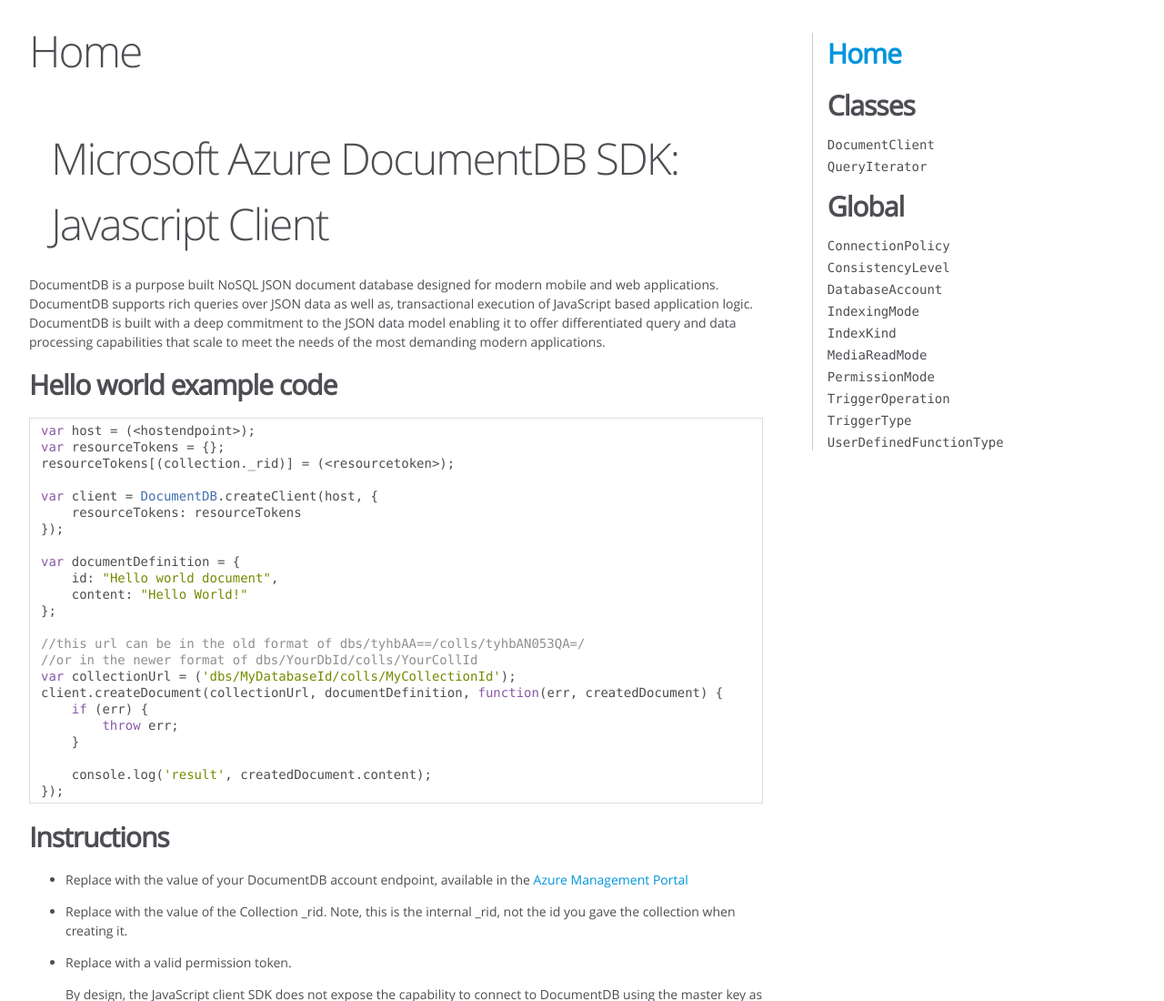
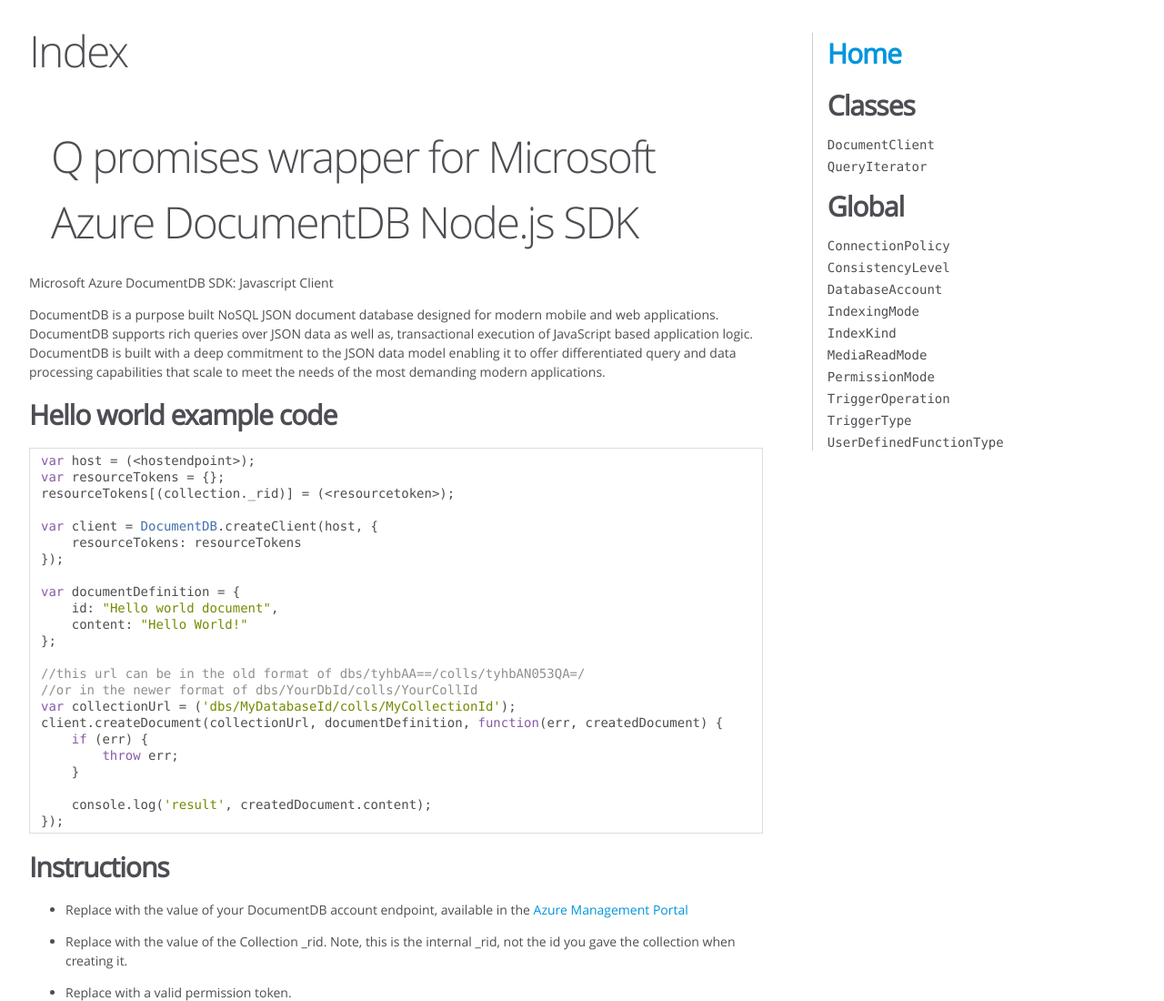
Before and after one commit to shuriktm/azure-documentdb-js, a plain HTML site: page index.html in a window 1280 px wide. Shown: the top 1100 px of the page at 91% size. Drawn offline with Linux system fonts and the light colour scheme.

Commit message:
update index

```diff
--- a/index.html
+++ b/index.html
@@ -15,35 +15,13 @@
 
 <body>
 
-<div id="main">
+    <div id="main">
 
-    <h1 class="page-title">Home</h1>
-
-
-
-
-
-
-
-
-    <h3> </h3>
-
-
-
-
-
-
-
-
-
-
-
-
-
-
-
-    <section>
-        <article><p><h1>Microsoft Azure DocumentDB SDK: Javascript Client</h1></p>
+<h1 class="page-title">Index</h1>
+<section>
+    <article>
+        <h1>Q promises wrapper for Microsoft Azure DocumentDB Node.js SDK</h1>
+Microsoft Azure DocumentDB SDK: Javascript Client</h1></p>
 <p>DocumentDB is a purpose built NoSQL JSON document database designed for modern mobile and web applications. DocumentDB supports rich queries over JSON data as well as, transactional execution of JavaScript based application logic. DocumentDB is built with a deep commitment to the JSON data model enabling it to offer differentiated query and data processing capabilities that scale to meet the needs of the most demanding modern applications.</p>
 <h2>Hello world example code</h2><pre class="prettyprint source"><code>var host = (&lt;hostendpoint>);
 var resourceTokens = {};
```
